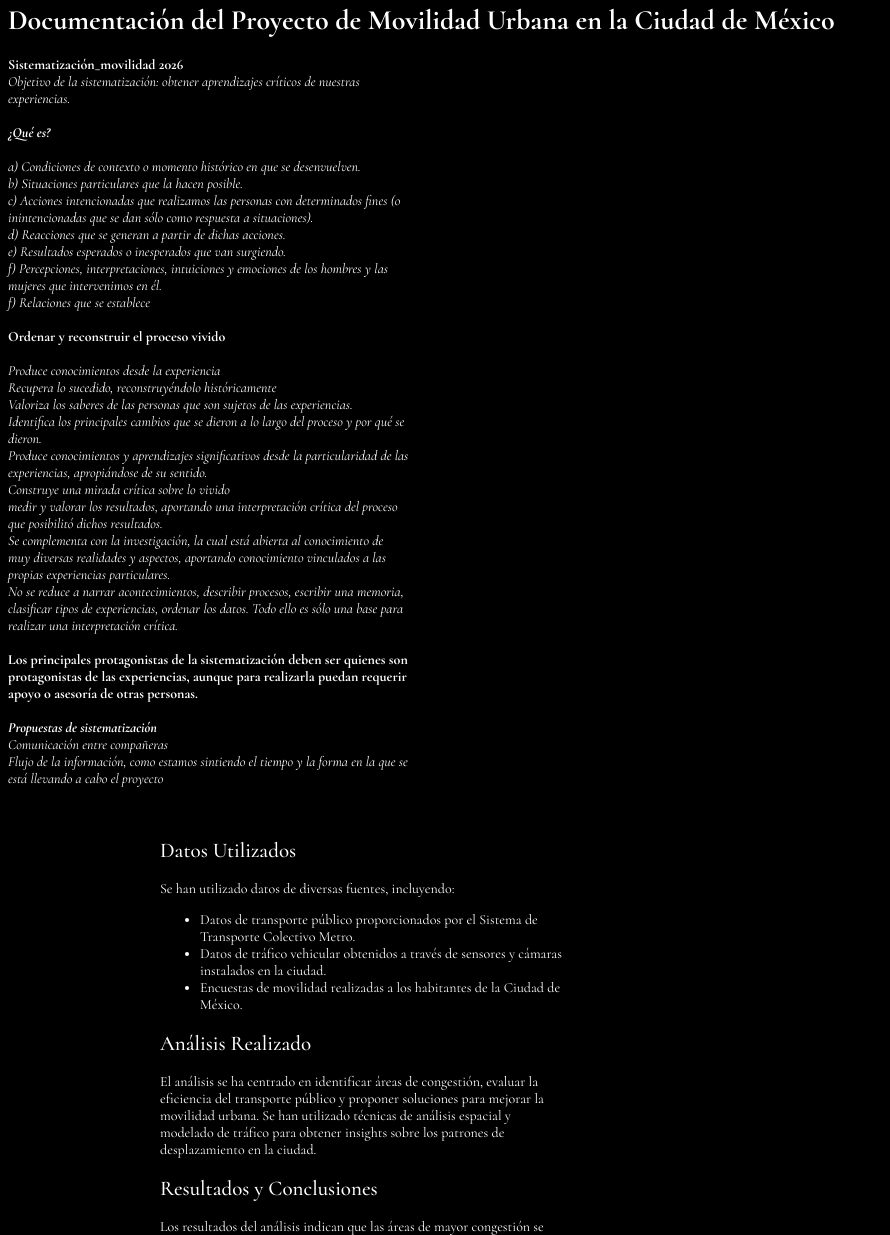
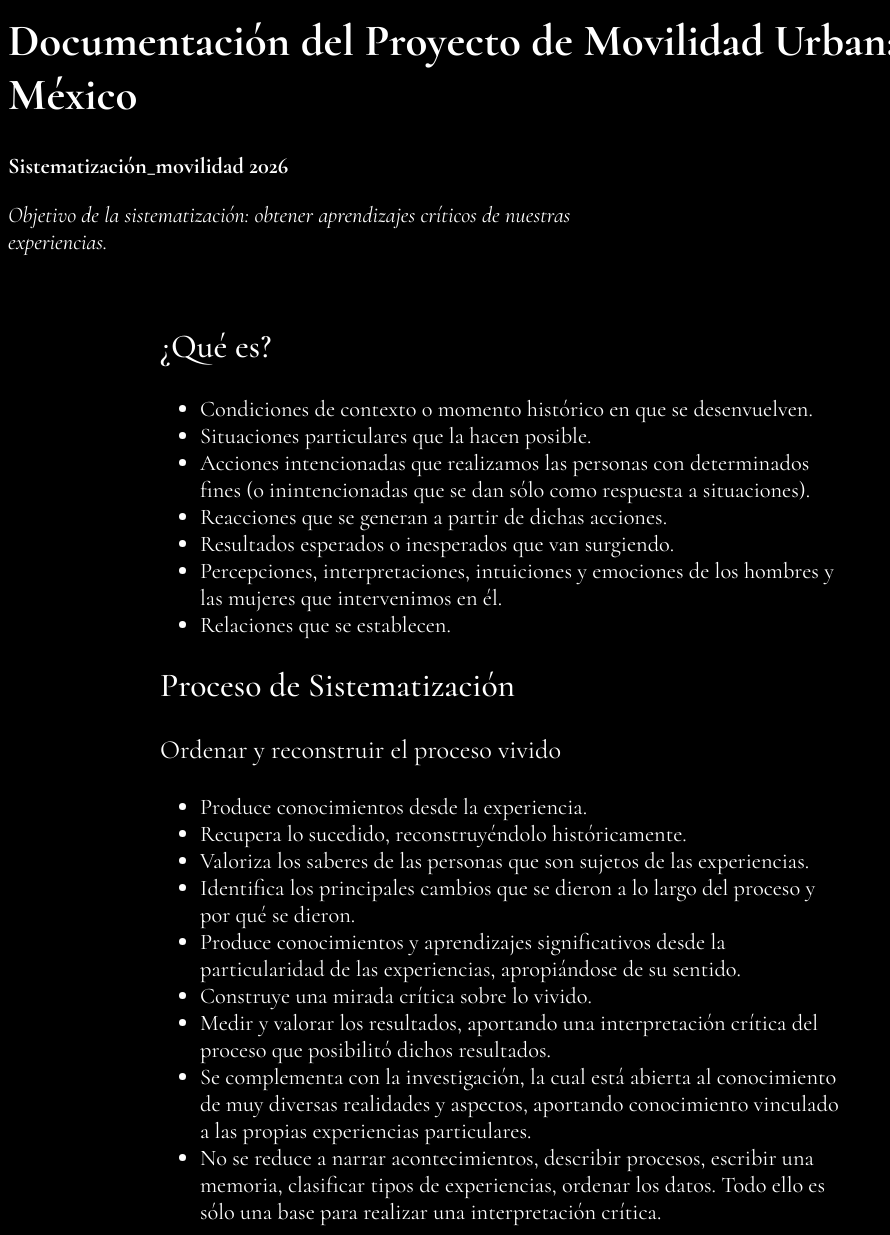
Before and after one commit to avillavi-zen/movilidad_cdmx, a plain HTML site: page docs/index.html in a window 1280 px wide. Shown: the part 16-1251 px from the top of the page, without its empty margins (0-890 px from the left). Drawn offline with Linux system fonts and the light colour scheme.

Commit message:
Refactor index.html for improved structure and readability; update style.css for consistent font sizing

```diff
--- a/css/style.css
+++ b/css/style.css
@@ -6,7 +6,7 @@
     --text-font: 'Cormorant', serif;
 }
 html{
-    font-size: 10px;
+    font-size: 100%;
 }
 
 body {
--- a/docs/index.html
+++ b/docs/index.html
@@ -16,34 +16,51 @@
 </head>
 <body>
     <header>
-                <h1><span class="bold">Documentación del Proyecto de Movilidad Urbana en la Ciudad de México</span></h1>
-                <p>
-                    <span class="bold">Sistematización_movilidad 2026</span><br>
-                    <span class="italic">Objetivo de la sistematización: obtener aprendizajes críticos de nuestras experiencias.</span><br><br>
-                    <span class="bold-italic">¿Qué es?</span><br><br>
-                    <span class="italic">a) Condiciones de contexto o momento histórico en que se desenvuelven.<br>
-                    b) Situaciones particulares que la hacen posible.<br>
-                    c) Acciones intencionadas que realizamos las personas con determinados fines (o inintencionadas que se dan sólo como respuesta a situaciones).<br>
-                    d) Reacciones que se generan a partir de dichas acciones.<br>
-                    e) Resultados esperados o inesperados que van surgiendo.<br>
-                    f) Percepciones, interpretaciones, intuiciones y emociones de los hombres y las mujeres que intervenimos en él.<br>
-                    f) Relaciones que se establece</span><br><br>
-                    <span class="bold">Ordenar y reconstruir el proceso vivido</span><br><br>
-                    <span class="italic">Produce conocimientos desde la experiencia<br>
-                    Recupera lo sucedido, reconstruyéndolo históricamente<br>
-                    Valoriza los saberes de las personas que son sujetos de las experiencias.<br>
-                    Identifica los principales cambios que se dieron a lo largo del proceso y por qué se dieron.<br>
-                    Produce conocimientos y aprendizajes significativos desde la particularidad de las experiencias, apropiándose de su sentido.<br>
-                    Construye una mirada crítica sobre lo vivido<br>
-                    medir y valorar los resultados, aportando una interpretación crítica del proceso que posibilitó dichos resultados.<br>
-                    Se complementa con la investigación, la cual está abierta al conocimiento de muy diversas realidades y aspectos, aportando conocimiento vinculados a las propias experiencias particulares.<br>
-                    No se reduce a narrar acontecimientos, describir procesos, escribir una memoria, clasificar tipos de experiencias, ordenar los datos. Todo ello es sólo una base para realizar una interpretación crítica.</span><br><br>
-                    <span class="bold">Los principales protagonistas de la sistematización deben ser quienes son protagonistas de las experiencias, aunque para realizarla puedan requerir apoyo o asesoría de otras personas.</span><br><br>
-                    <span class="bold-italic">Propuestas de sistematización</span><br>
-                    <span class="italic">Comunicación entre compañeras<br>
-                    Flujo de la información, como estamos sintiendo el tiempo y la forma en la que se está llevando a cabo el proyecto</span>
-                </p>
+        <h1><span class="bold">Documentación del Proyecto de Movilidad Urbana en la Ciudad de México</span></h1>
+        <p><span class="bold">Sistematización_movilidad 2026</span></p>
+        <p><span class="italic">Objetivo de la sistematización: obtener aprendizajes críticos de nuestras experiencias.</span></p>
     </header>
+    <main>
+        <section>
+            <h2>¿Qué es?</h2>
+            <ul>
+                <li>Condiciones de contexto o momento histórico en que se desenvuelven.</li>
+                <li>Situaciones particulares que la hacen posible.</li>
+                <li>Acciones intencionadas que realizamos las personas con determinados fines (o inintencionadas que se dan sólo como respuesta a situaciones).</li>
+                <li>Reacciones que se generan a partir de dichas acciones.</li>
+                <li>Resultados esperados o inesperados que van surgiendo.</li>
+                <li>Percepciones, interpretaciones, intuiciones y emociones de los hombres y las mujeres que intervenimos en él.</li>
+                <li>Relaciones que se establecen.</li>
+            </ul>
+        </section>
+        <section>
+            <h2>Proceso de Sistematización</h2>
+            <article>
+                <h3>Ordenar y reconstruir el proceso vivido</h3>
+                <ul>
+                    <li>Produce conocimientos desde la experiencia.</li>
+                    <li>Recupera lo sucedido, reconstruyéndolo históricamente.</li>
+                    <li>Valoriza los saberes de las personas que son sujetos de las experiencias.</li>
+                    <li>Identifica los principales cambios que se dieron a lo largo del proceso y por qué se dieron.</li>
+                    <li>Produce conocimientos y aprendizajes significativos desde la particularidad de las experiencias, apropiándose de su sentido.</li>
+                    <li>Construye una mirada crítica sobre lo vivido.</li>
+                    <li>Medir y valorar los resultados, aportando una interpretación crítica del proceso que posibilitó dichos resultados.</li>
+                    <li>Se complementa con la investigación, la cual está abierta al conocimiento de muy diversas realidades y aspectos, aportando conocimiento vinculado a las propias experiencias particulares.</li>
+                    <li>No se reduce a narrar acontecimientos, describir procesos, escribir una memoria, clasificar tipos de experiencias, ordenar los datos. Todo ello es sólo una base para realizar una interpretación crítica.</li>
+                </ul>
+            </article>
+            <article>
+                <h3>Protagonistas</h3>
+                <p>Los principales protagonistas de la sistematización deben ser quienes son protagonistas de las experiencias, aunque para realizarla puedan requerir apoyo o asesoría de otras personas.</p>
+            </article>
+            <article>
+                <h3>Propuestas de sistematización</h3>
+                <ul>
+                    <li>Comunicación entre compañeras.</li>
+                    <li>Flujo de la información, como estamos sintiendo el tiempo y la forma en la que se está llevando a cabo el proyecto.</li>
+                </ul>
+            </article>
+        </section>
     <main>
         <section>
             <h2>Datos Utilizados</h2>
```
